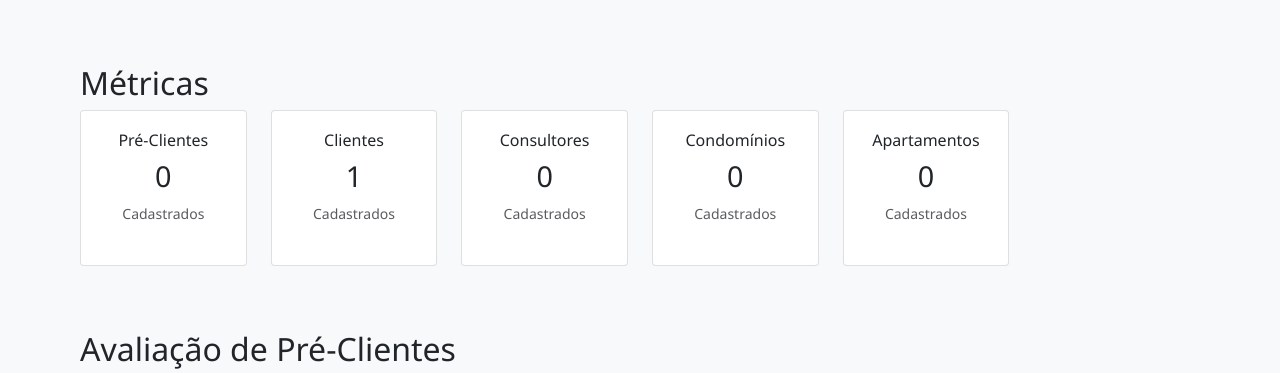
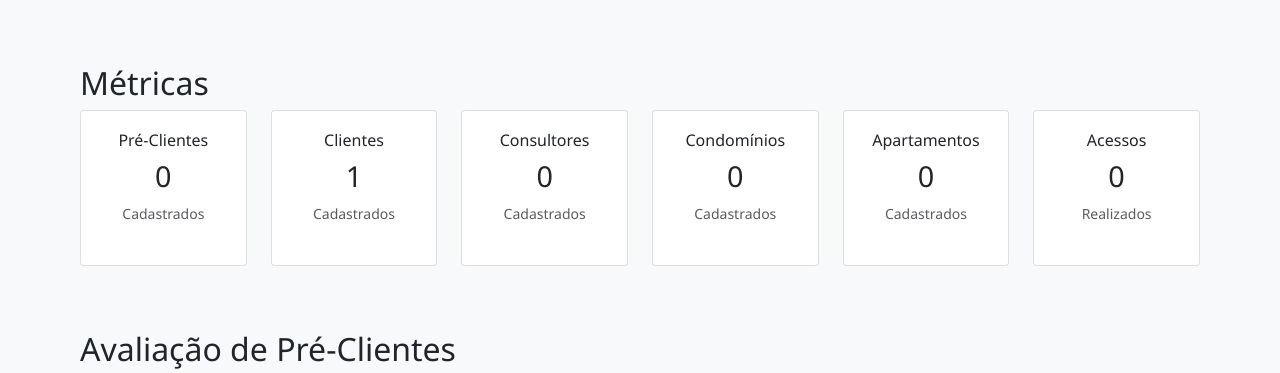
Before and after one commit to ThiagoVila11/mvpcadastro, a Django app: page / in a window 1280 px wide. Shown: the part 96-469 px from the top of the page. Run offline with Django 5.2, Linux system fonts and the light colour scheme; data comes from the database, SQL or seed files in the repository; data that the repository does not hold is empty; parts of the project's set-up code (start-up, migrations or seed data) failed here and were passed over; some libraries are stand-ins or nearby versions.

Commit message:
Logs de acesso

```diff
--- a/formulario_captura/cadastro/templates/condominio/kpi_dashboard.html
+++ b/formulario_captura/cadastro/templates/condominio/kpi_dashboard.html
@@ -56,6 +56,17 @@
                     <h6 class="card-title">Apartamentos</h6>
                     <h3 class="display-6">{{ total_apartamentos }}</h3>
                     <small class="text-muted">Cadastrados</small>
+                </div>
+            </div>
+        </div>
+
+        <!-- Acessos -->
+        <div class="col-md-2 col-sm-4 col-6 mb-4">
+            <div class="card h-100">
+                <div class="card-body text-center">
+                    <h6 class="card-title">Acessos</h6>
+                    <h3 class="display-6">{{ total_acessos }}</h3>
+                    <small class="text-muted">Realizados</small>
                 </div>
             </div>
         </div>
--- a/formulario_captura/cadastro/views.py
+++ b/formulario_captura/cadastro/views.py
@@ -1,7 +1,7 @@
 from django.shortcuts import render, redirect
 from django.views.decorators.csrf import csrf_exempt
 from .forms import ClienteForm, CondominioForm, ApartamentoForm, ConsultorForm, PreClienteForm
-from .models import Cliente, Condominio, Apartamento, Consultor, PreCliente, Notificacao
+from .models import Cliente, Condominio, Apartamento, Consultor, PreCliente, Notificacao, LogAcesso
 from django.db.models import Q, Count
 from django.forms.models import model_to_dict
 from django.shortcuts import get_object_or_404, redirect
@@ -834,6 +834,12 @@ def login_view(request):
             else:
                 print(f"Erro {response_dados.status_code}: {response_dados.text}")
 
+            #Grava o log de acesso
+            logacesso = LogAcesso(
+                logacessoUsuario = username
+            )
+            logacesso.save()
+
             return redirect(request.GET.get('next', 'consulta_clientes'))
 
         except RequestException as e:
@@ -859,6 +865,8 @@ class CondominioKPIDashboard(TemplateView):
         context['total_consultores'] = Consultor.objects.count()
         context['total_preclientes'] = PreCliente.objects.count()
         context['total_clientes'] = Cliente.objects.count()
+        context['total_acessos'] = LogAcesso.objects.count()
+
 
         #grafico preclientes aprovados
         avaliacao_data = (PreCliente.objects
```
Also changed, not shown: formulario_captura/cadastro/forms.py (+9 -2 lines), formulario_captura/cadastro/models.py (+8 -0 lines), formulario_captura/cadastro/migrations/0048_logacesso.py (added).
